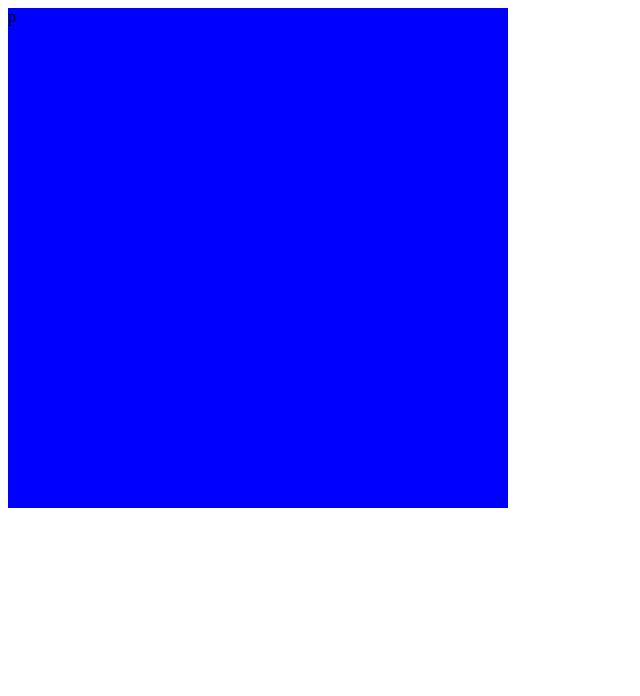
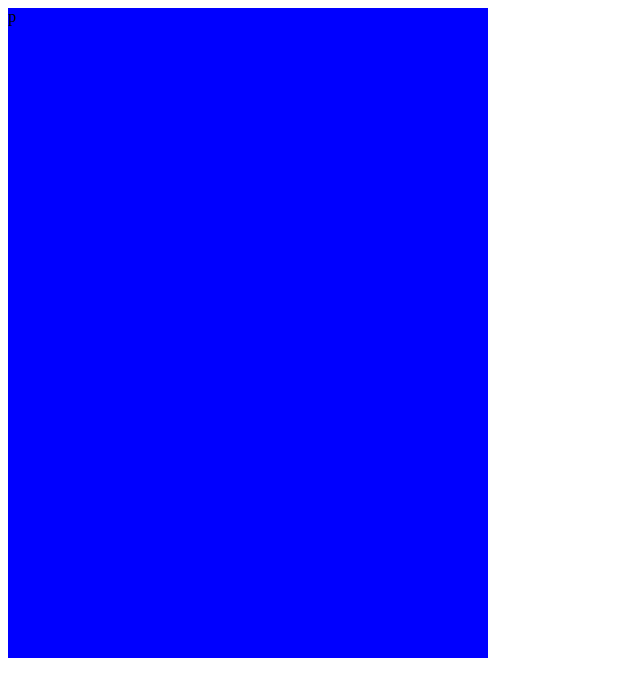
Before and after one commit to JerAnsel/JerAnsel.github.io, a plain HTML site: page p.html in a window 1280 px wide. Shown: the whole page, without its empty margins (0-640 px from the left). Drawn offline with Linux system fonts and the light colour scheme.

Commit message:
changed p

```diff
--- a/p.html
+++ b/p.html
@@ -7,6 +7,6 @@
     <title>Document</title>
 </head>
 <body>
-    <div style="width: 500px; height: 500px; background-color: blue;">p</div>
+    <div style="width: 480px; height: 650px; background-color: blue;">p</div>
 </body>
 </html>
```
